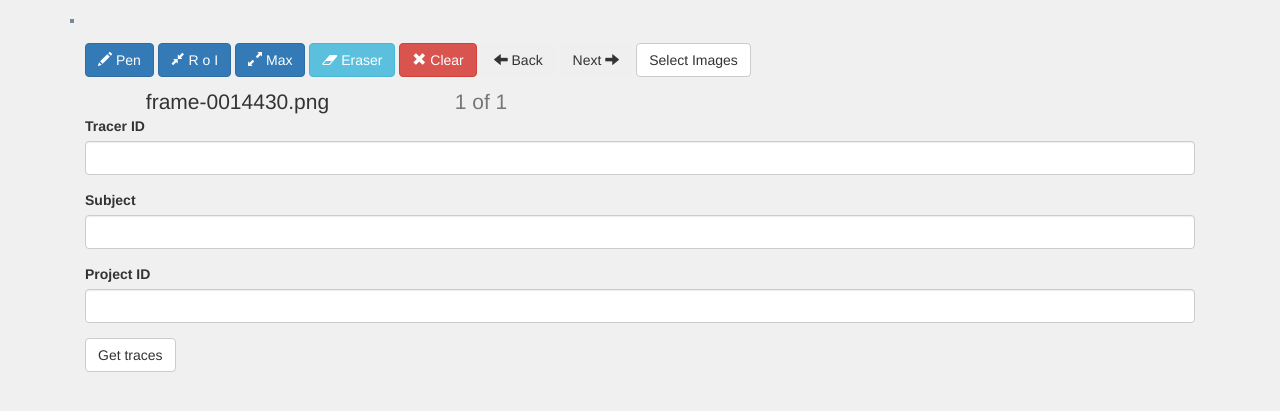
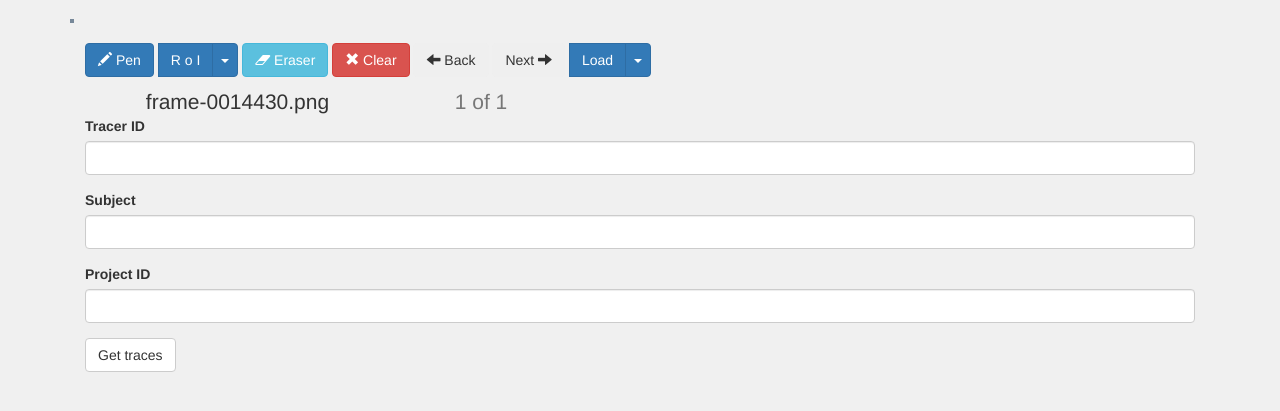
Before and after one commit to myedibleenso/apil-web, a Flask app: page /draw in a window 1280 px wide. Shown: the part 51-462 px from the top of the page. Run offline with Flask 2, Linux system fonts and the light colour scheme; some libraries are stand-ins or nearby versions.

Commit message:
Added dropdown-style buttons.
Started on data loading from json.

```diff
--- a/app/static/js/ultrasoundtrace.js
+++ b/app/static/js/ultrasoundtrace.js
@@ -47,9 +47,6 @@ $(window).load(function () {
         "\n")
     }
 
-    // start with the pen as active
-    //$("#pen")[0].trigger( "click" );
-    setButtonActive($("#pen")[0]);
 
     var isDrawing;
 
@@ -258,6 +255,7 @@ $(window).load(function () {
                 break;
             case "roi":
                 handleRoI(e);
+                //mode = "pen";
                 break;
             case "eraser":
                 erase(e);
@@ -336,20 +334,16 @@ $(window).load(function () {
             'cursor': 'crosshair'
         });
         mode = "pen";
-        setButtonActive(this);
-        //setColor(this, '#fff200');
     });
 
-    $("#roi").click(function () {
+    $("#constrain-roi").click(function () {
         $('#tracearea').css({
             'cursor': 'crosshair'
         });
         mode = "roi";
-        setButtonActive(this);
-        //setColor(this, '#fff200');
     });
 
-    $("#max-roi").click(function () {
+    $("#maximize-roi").click(function () {
         resetRoI();
     });
 
@@ -359,15 +353,8 @@ $(window).load(function () {
         });
         mode = "eraser";
         setButtonActive(this);
-        //setColor(this, '#fff200');
     });
 
-    function setButtonActive(btn) {
-        // deselect other buttons
-        //$(".button").css("background-color","#E3E1B8");
-        $("btn-primary").button('toggle');
-        //btn.style.backgroundColor = "#9999ff";
-    }
 
 //};
 
@@ -458,12 +445,29 @@ $(window).load(function () {
         updateImgData(f)
     }
 
-    $("#image-files").on('change', function (e) {
+    $("#load-image-data").on('click', function() {
+      $("#load-images").trigger('click');
+    });
+
+    $("#load-images").on('change', function (e) {
         files = Array.prototype.slice.call(this.files);
         numFiles = files.length;
         clearAll();
         console.log(numFiles + " loaded...");
         updateImgData(files[0]);
+    });
+
+    $("#load-trace-data").on('click', function() {
+      $("#load-traces").trigger('click');
+    });
+
+    $("#load-traces").on('change', function (e) {
+        //Get first file in files Array
+        traceFile = $("#load-traces").prop('files')[0];
+        $.getJSON(createObjectURL(traceFile), function(json) {
+          console.log("trace data: " + JSON.stringify(json));
+        });
+        //TODO: Read json data into script props.
     });
 
     // A terrible hack to trigger a file download...
@@ -503,5 +507,3 @@ $(window).load(function () {
         e.preventDefault();
     });
 });
-
-//JSON.stringify(contextPoints, undefined, 2);
--- a/app/templates/draw.html
+++ b/app/templates/draw.html
@@ -87,14 +87,16 @@
                 <span class="glyphicon glyphicon-pencil"></span>
                 Pen
             </button>
-            <button id="roi" class="btn btn-primary" type="button">
-                <span class="glyphicon glyphicon-resize-small"></span>
-                R o I
-            </button>
-            <button id="max-roi" class="btn btn-primary" type="button">
-                <span class="glyphicon glyphicon-resize-full"></span>
-                Max
-            </button>
+
+              <div class="btn-group"> <i class="dropdown-arrow dropdown-arrow-inverse"></i>
+                <button id="roi" class="btn btn-primary">R o I</button>
+                <button class="btn btn-primary dropdown-toggle" data-toggle="dropdown"> <span class="caret"></span> </button>
+                <ul class="dropdown-menu dropdown-inverse">
+                  <li><a id="maximize-roi" href="#max-roi"><span class="glyphicon glyphicon-resize-full"></span> maximize</a></li>
+                  <li><a id="constrain-roi" href="#constrain-roi"><span class="glyphicon glyphicon-resize-small"></span> constrain</a></li>
+                </ul>
+              </div>
+
             <button id="eraser" class="btn btn-info" type="button">
                 <span class="fa fa-eraser"></span>
                 Eraser
@@ -110,11 +112,22 @@
             <button id="advance" class="btn btn-inverse" type="button">Next
                 <span class="glyphicon glyphicon-arrow-right"></span>
             </button>
-      <span class="btn btn-default btn-file">
-    Select Images <input type="file" id="image-files" multiple accept="image/*"/>
-</span>
-        </div>
-    </div>
+
+            <div class="btn-group"> <i class="dropdown-arrow dropdown-arrow-inverse"></i>
+              <button id="load-data" class="btn btn-primary">Load</button>
+              <button class="btn btn-primary dropdown-toggle" data-toggle="dropdown"> <span class="caret"></span> </button>
+              <ul class="dropdown-menu dropdown-inverse">
+                <li><a id="load-image-data" href="#load-images"><span class="fa fa-picture-o"></span>  Images</a></li>
+                <li><a id="load-trace-data" href="#load-traces"><span class="fa fa-ellipsis-h"></span>  Traces</a></li>
+              </ul>
+            </div>
+      </div>
+  </div>
+
+<div hidden>
+  <input type="file" id="load-images" multiple accept="image/*"/>
+  <input type="file" id="load-traces" accept="application/json"/>
+</div>
 
     <div class="row top-buffer">
 
```
